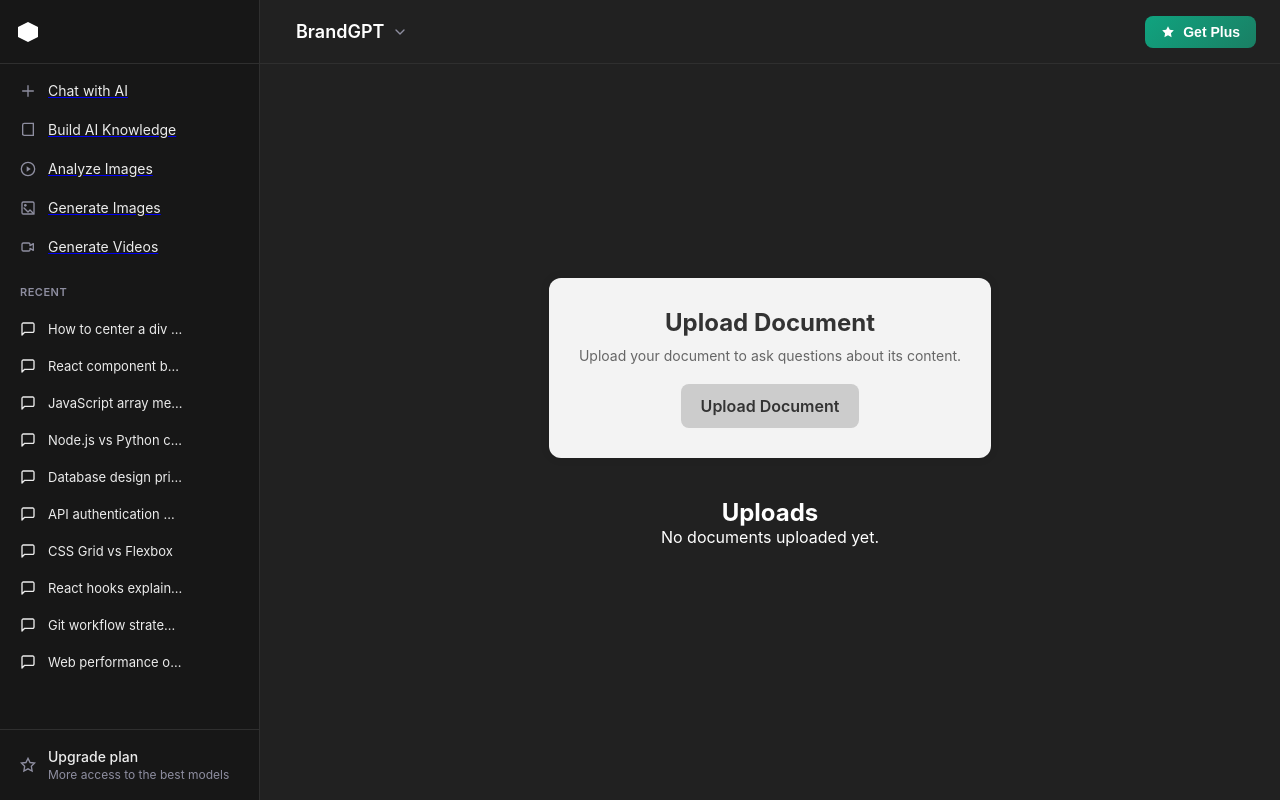
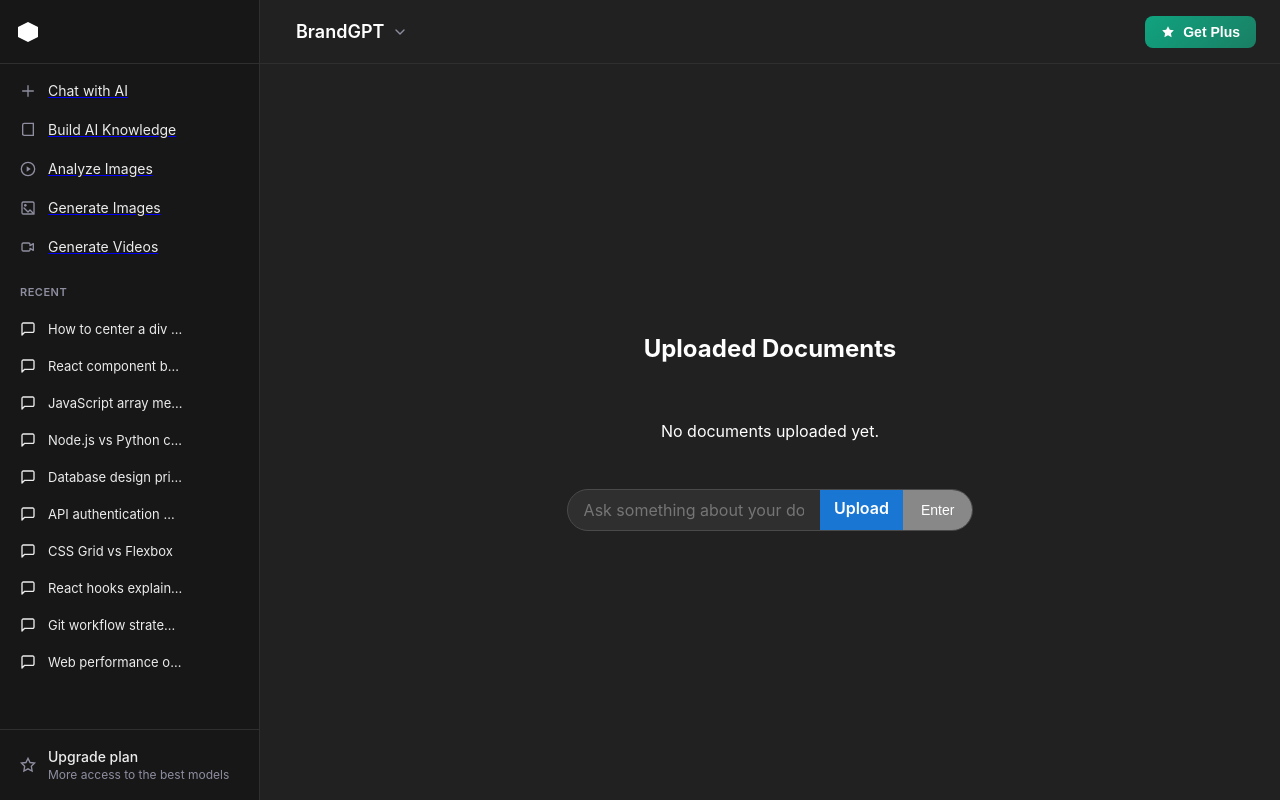
Before and after one commit to VenkatasaiNagendraNaidu/chatgpt-clone, a React (Create React App) app in the folder chatgptclone/: page /upload-docs in a window 1280 px wide. Built offline with nearby package versions, Linux system fonts and the light colour scheme.

Commit message:
clonegpt2.6

```diff
--- a/chatgptclone/src/App.css
+++ b/chatgptclone/src/App.css
@@ -276,7 +276,17 @@ body::-webkit-scrollbar,
   }
 
   .chat-container {
-    flex: 1;
+    flex: 1 1;
+    height: 100%;
+    display: flex;
+    align-items: center;
+    flex-direction: column;
+    justify-content: center;
+    padding: 24px;
+    max-width: 100%;
+  }
+   .new-chat-container {
+     height: 100vh;
     display: flex;
     align-items: center;
     flex-direction: column;
@@ -503,7 +513,7 @@ body::-webkit-scrollbar,
 
 
   .messages-container {
-    height: 70vh;
+    height: 60%;
     width: 100%;
     overflow-y: auto;
     padding: 16px;
@@ -555,6 +565,7 @@ body::-webkit-scrollbar,
   }
 
   .bot-msg {
+    margin-bottom: 1rem;
     align-self: flex-start;
     background-color: #e6e6e6;
     color: #333;
--- a/chatgptclone/src/components/routes/GenerateImages.css
+++ b/chatgptclone/src/components/routes/GenerateImages.css
@@ -1,5 +1,6 @@
 .generate-images-container {
   padding: 30px;
+  width: 40vw;
   max-width: 100vw;
   margin: auto;
   color: #fff;
@@ -16,8 +17,8 @@
 }
 
 .chat-inputs {
-        width: 100%;
-    padding: 12px 200px 12px 16px;
+    width: 100%;
+    padding: 0.5rem 1rem ;
     background: transparent;
     border: none;
     outline: none;
--- a/chatgptclone/src/components/routes/GenerateVideos.jsx
+++ b/chatgptclone/src/components/routes/GenerateVideos.jsx
@@ -57,6 +57,12 @@ const GenerateVideos = () => {
           placeholder="Bring life to your thoughts....!"
           value={inputValue}
           onChange={(e) => setInputValue(e.target.value)}
+          onKeyDown={(e) => {
+                if (e.key === 'Enter') {
+                  e.preventDefault();
+                  handleGenerate();
+                }
+              }}
           className="chat-inputs"
         />
         <button className="generate-btn" onClick={handleGenerate}>
--- a/chatgptclone/src/components/routes/UploadDocuments.css
+++ b/chatgptclone/src/components/routes/UploadDocuments.css
@@ -1,16 +1,23 @@
 .upload-documents-container {
+  display: flex;
+  justify-content: center;
+  align-items: center;
+  flex-direction: column;
+  gap :3rem;
+  width: 40vw;
+  height: 70vh;
   padding: 30px;
   text-align: center;
-  background-color: #f3f3f3;
+    /* background-color: #2f2f2f; */
   border-radius: 12px;
-  box-shadow: 0 0 10px rgba(0, 0, 0, 0.1);
+  /* box-shadow: 0 0 10px rgba(0, 0, 0, 0.1); */
 }
 
 .upload-heading {
   font-size: 24px;
   font-weight: bold;
   margin-bottom: 10px;
-  color: #333;
+  color: #ffffff;
 }
 
 .upload-description {
@@ -23,7 +30,6 @@
   background-color: #ccc;
   color: #333;
   padding: 12px 20px;
-  border-radius: 8px;
   cursor: pointer;
   font-weight: 600;
   transition: background-color 0.3s ease;
@@ -59,3 +65,48 @@
 .analyze-btn:hover {
   background-color: #666;
 }
+
+
+.input-row {
+  width: 90%;
+  display: flex;
+    position: relative;
+    background-color: #2f2f2f;
+    border-radius: 24px;
+    border: 1px solid #4a4a4a;
+    transition: all 0.15s ease;
+    overflow: hidden;
+  /* display: flex;
+  align-items: center;
+  gap: 12px;
+  margin-top: 20px; */
+}
+
+.prompt-input {
+  width: 100%;
+    padding: 0.5rem 1rem ;
+    background: transparent;
+    border: none;
+    outline: none;
+    color: #ffffff;
+    font-size: 16px;
+    resize: none;
+    font-family: inherit;
+    line-height: 1.5;
+    min-height: 24px;
+}
+
+.upload-doc-btn,
+.analyze-btn {
+  background-color: #1976d2;
+  color: white;
+  padding: 8px 14px;
+  border: none;
+  cursor: pointer;
+  border-radius: none;
+}
+
+.uploading-status {
+  margin-top: 10px;
+  color: #ff9800;
+}
--- a/chatgptclone/src/components/routes/UploadDocuments.jsx
+++ b/chatgptclone/src/components/routes/UploadDocuments.jsx
@@ -1,71 +1,84 @@
-import React, { useState,useEffect } from 'react';
+import React, { useState, useEffect } from 'react';
 import './UploadDocuments.css';
 import { toast } from 'react-toastify';
-
+import axios from 'axios';
 
 const UploadDocuments = () => {
-  const [fileName, setFileName] = useState('');
+  const [uploads, setUploads] = useState([]);
+  const [prompt, setPrompt] = useState('');
   const [fileUploaded, setFileUploaded] = useState(false);
-  const [fileNames, setFileNames] = useState([]);
-
-const handleFileUpload = (e) => {
-  const files = Array.from(e.target.files);
-  const existing = JSON.parse(localStorage.getItem('uploadedDocs') || '[]');
-  const uploadedNames = [];
-
-  files.forEach((file) => {
-    const reader = new FileReader();
-    reader.onload = () => {
-      const uploaded = {
-        name: file.name,
-        content: reader.result,
-        uploadedAt: new Date().toISOString(),
-      };
-      existing.push(uploaded);
-      localStorage.setItem('uploadedDocs', JSON.stringify(existing));
-    };
-    reader.readAsDataURL(file);
-    uploadedNames.push(file.name);
-    setFileUploaded(true);
-  });
-
-  setFileNames(prev => [...prev, ...uploadedNames]);
-};
-
-
-
-  const handleAnalyze = () => {
-    alert(`Analyzing content of: ${fileName}`);
-  };
-   const [uploads, setUploads] = useState([]);
+  const [isUploading, setIsUploading] = useState(false);
 
   useEffect(() => {
     const storedDocs = JSON.parse(localStorage.getItem('uploadedDocs')) || [];
     setUploads(storedDocs);
   }, [fileUploaded]);
 
+  const uploadToS3 = async (file) => {
+    try {
+      const { data } = await axios.get(`/api/s3-presigned-url?filename=${file.name}`);
+
+      // Upload to S3
+      await axios.put(data.url, file, {
+        headers: {
+          'Content-Type': file.type,
+        },
+      });
+
+      return data.fileUrl;
+    } catch (error) {
+      console.error("Upload to S3 failed", error);
+      toast.error("S3 Upload Failed");
+      return null;
+    }
+  };
+
+  const handleFileUpload = async (e) => {
+    const files = Array.from(e.target.files);
+    setIsUploading(true);
+
+    const newUploads = [];
+
+    for (const file of files) {
+      const s3Url = await uploadToS3(file);
+      if (s3Url) {
+        const fileData = {
+          name: file.name,
+          content: s3Url,
+          uploadedAt: new Date().toISOString(),
+        };
+        newUploads.push(fileData);
+      }
+    }
+
+    const existing = JSON.parse(localStorage.getItem('uploadedDocs') || '[]');
+    const updated = [...existing, ...newUploads];
+    localStorage.setItem('uploadedDocs', JSON.stringify(updated));
+    setUploads(updated);
+    setFileUploaded(true);
+    setIsUploading(false);
+    toast.success("File(s) uploaded to S3");
+  };
+
   const handleDelete = (index) => {
-      const confirmToast = toast(
+    toast(
       <div>
         <p>Are you sure you want to delete this file?</p>
         <div style={{ display: 'flex', gap: '10px', marginTop: '8px' }}>
           <button
             onClick={() => {
-                const newUploads = [...uploads];
-                newUploads.splice(index, 1);
-                localStorage.setItem('uploadedDocs', JSON.stringify(newUploads));
-                setUploads(newUploads);
+              const updated = [...uploads];
+              updated.splice(index, 1);
+              localStorage.setItem('uploadedDocs', JSON.stringify(updated));
+              setUploads(updated);
               toast.dismiss();
               toast.success('File deleted successfully!');
             }}
-              style={{ padding: '4px 8px', background: 'red', color: '#fff', border: 'none', cursor: 'pointer' }}
+            style={{ padding: '4px 8px', background: 'red', color: '#fff', border: 'none' }}
           >
             Yes
           </button>
-            <button
-              onClick={() => toast.dismiss()}
-              style={{ padding: '4px 8px', background: 'gray', color: '#fff', border: 'none', cursor: 'pointer' }}
-            >
+          <button onClick={() => toast.dismiss()} style={{ padding: '4px 8px' }}>
             No
           </button>
         </div>
@@ -74,17 +87,51 @@ const handleFileUpload = (e) => {
     );
   };
 
+  const handlePromptSearch = async () => {
+    try {
+      const response = await axios.post('/api/search-doc', { prompt });
+      console.log("Search Result:", response.data);
+      toast.success("Search completed");
+      // Optionally show results below
+    } catch (err) {
+      toast.error("Failed to retrieve data");
+    }
+  };
 
   return (
-    <>
     <div className="upload-documents-container">
-      <h2 className="upload-heading">Upload Document</h2>
-      <p className="upload-description">
-        Upload your document to ask questions about its content.
-      </p>
+      <h2 className="upload-heading">Uploaded Documents</h2>
+      {uploads.length === 0 ? (
+        <p>No documents uploaded yet.</p>
+      ) : (
+        <ul className="uploads-list">
+          {uploads.map((doc, index) => (
+            <li key={index} className="upload-item">
+              <a href={doc.content} target="_blank" rel="noopener noreferrer" className="upload-link">{doc.name}</a>
+              <button className="delete-btn" onClick={() => handleDelete(index)}>Delete</button>
+            </li>
+          ))}
+        </ul>
+      )}
+
+      {/* Input Row */}
+      <div className="input-row">
+        <input
+          type="text"
+          placeholder="Ask something about your documents..."
+          value={prompt}
+          onChange={(e) => setPrompt(e.target.value)}
+          onKeyDown={(e) => {
+                if (e.key === 'Enter') {
+                  e.preventDefault();
+                  handlePromptSearch();
+                }
+              }}
+          className="prompt-input"
+        />
 
         <label htmlFor="docUpload" className="upload-doc-btn">
-        Upload Document
+          Upload
           <input
             type="file"
             id="docUpload"
@@ -94,39 +141,13 @@ const handleFileUpload = (e) => {
           />
         </label>
 
-     {fileNames.length > 0 && (
-  <div className="upload-status">
-    <p>Uploaded Files:</p>
-    <ul>
-      {fileNames.map((name, index) => (
-        <li key={index}>{name}</li>
-      ))}
-    </ul>
+        <button className="generate-btn" onClick={handlePromptSearch} disabled={!prompt || isUploading}>
+          Enter
+        </button>
       </div>
-)}
 
-      {fileUploaded && (
-        <button className="analyze-btn" onClick={handleAnalyze}>
-          Analyze Content
-        </button>
-      )}
+      {isUploading && <p className="uploading-status">Uploading to S3...</p>}
     </div>
-    <div className="previous-uploads-container">
-      <h2>Uploads</h2>
-      {uploads.length === 0 ? (
-        <p>No documents uploaded yet.</p>
-      ) : (
-        <ul className="uploads-list">
-          {uploads.map((doc, index) => (
-            <li key={index} className="upload-item">
-              <a href={doc.content} download={doc.name} className="upload-link">{doc.name}</a>
-              <button className="delete-btn" onClick={() => handleDelete(index)}>Delete</button>
-            </li>
-          ))}
-        </ul>
-      )}
-    </div>
-    </>
   );
 };
 
--- a/chatgptclone/src/components/routes/WelcomeSection.jsx
+++ b/chatgptclone/src/components/routes/WelcomeSection.jsx
@@ -3,7 +3,7 @@ import ChatInput from './ChatInput';
 const WelcomeSection = () => {
   return (
     <div className="welcome-section">
-      <h1 className="welcome-title">What are you working on?</h1>
+      {/* <h1 className="welcome-title">What are you working on?</h1> */}
       <ChatInput />
     </div>
   );
```
Also changed, not shown: chatgptclone/src/components/routes/ChatInput.jsx (+47 -11 lines). Lines whose indentation alone changed are shown as unchanged.
